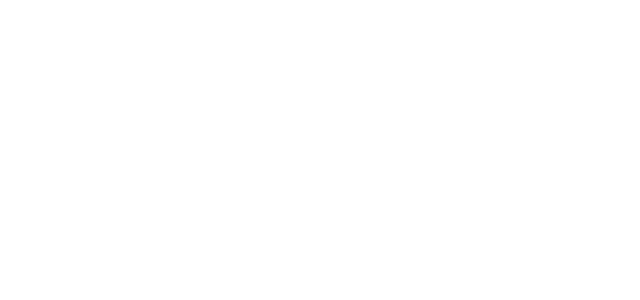
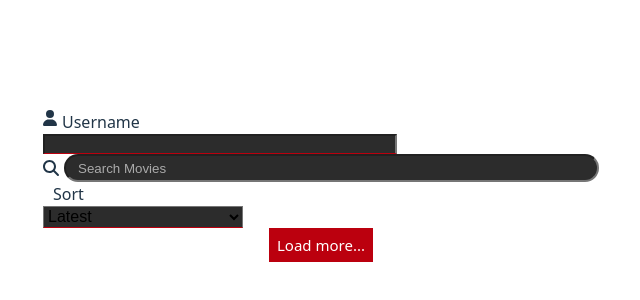
Before and after one commit to Julieed-971/holbertonschool-cinema-guru, a React (Vite) app: page / in a window 1280 px wide. Shown: the part 214-514 px from the top of the page, without its empty margins (319-959 px from the left). Built offline with nearby package versions, Linux system fonts and the light colour scheme.

Commit message:
Adding the general use components

```diff
--- a/src/App.jsx
+++ b/src/App.jsx
@@ -1,18 +1,27 @@
 import { useState } from 'react'
-import reactLogo from './assets/react.svg'
-import viteLogo from '/vite.svg'
 import './App.css'
+import Input from './components/general/Input'
+import SearchBar from './components/general/SearchBar'
+import SelectInput from './components/general/SelectInput'
+import Button from './components/general/Button'
+import { faUser } from '@fortawesome/free-solid-svg-icons';
 
-function App() {
-  const [count, setCount] = useState(0)
+export default function App() {
+  const [text, setText] = useState('')
+  const [search, setSearch] = useState('')
+  const [sort, setSort] = useState('')
 
   return (
-    <>
-      <div className="App">
-
-      </div>
-    </>
+    <div className="App">
+      <Input icon={faUser} label="Username" type="text" value={text} setValue={setText} className="username-input" />
+      <SearchBar title={search} setTitle={setSearch} />
+      <SelectInput
+        label="Sort"
+        options={['Latest', 'Oldest', 'Highest Rated', 'Lowest Rated']}
+        value={sort}
+        setValue={setSort}
+      />
+      <Button label="Load more..." onClick={() => console.log('clicked')} />
+    </div>
   )
 }
-
-export default App
--- /dev/null
+++ b/src/components/general/Button.jsx
@@ -0,0 +1,23 @@
+import './general.css';
+import { FontAwesomeIcon } from '@fortawesome/react-fontawesome'
+
+export default function Button(
+    {
+        label,
+        className,
+        onClick,
+        icon
+    }
+) {
+    const handleSelect = (event) => {
+        setValue(event.target.value)
+    }
+    return (
+        <>
+            <button className={`button ${className || ''}`} onClick={onClick}>
+                {icon && <FontAwesomeIcon icon={icon} />}
+                {label}
+            </button>
+        </>
+    )
+}
--- /dev/null
+++ b/src/components/general/Input.jsx
@@ -0,0 +1,30 @@
+import './general.css';
+import { FontAwesomeIcon } from '@fortawesome/react-fontawesome'
+
+export default function Input(
+    {
+        label,
+        type,
+        className,
+        value,
+        setValue,
+        icon,
+        inputAttributes
+    }
+
+) {
+    const handleInput = (event) => {
+        setValue(event.target.value);
+    }
+    return (
+        <>
+            <div className={`input-field ${className || ''}`}>
+                <div className="input-field-label-icon">
+                    {icon && <FontAwesomeIcon icon={icon} />}
+                    <label>{label}</label>
+                </div>
+                <input type={type} value={value} {...inputAttributes} onChange={handleInput} />
+            </div>
+        </>
+    )
+}
--- /dev/null
+++ b/src/components/general/SearchBar.jsx
@@ -0,0 +1,29 @@
+import "./general.css"
+import { FontAwesomeIcon } from '@fortawesome/react-fontawesome'
+import { faMagnifyingGlass } from '@fortawesome/free-solid-svg-icons'
+
+
+export default function SearchBar(
+    {
+        title,
+        setTitle
+    }
+) {
+    const handleInput = (event) => {
+        setTitle(event.target.value)
+    }
+    return (
+        <>
+            <div className="search-bar">
+                <FontAwesomeIcon className="input-icon" icon={faMagnifyingGlass} />
+                <input
+                    type="search"
+                    value={title}
+                    onChange={handleInput}
+                    placeholder="Search Movies"
+                />
+            </div>
+
+        </>
+    )
+}
--- /dev/null
+++ b/src/components/general/SelectInput.jsx
@@ -0,0 +1,29 @@
+import './general.css';
+
+export default function SelectInput(
+    {
+        label,
+        options,
+        className,
+        value,
+        setValue
+    }
+) {
+    const handleSelect = (event) => {
+        setValue(event.target.value)
+    }
+    return (
+        <>
+            <div className="select-input">
+                <label >
+                    {label}
+                    <select className={`select-field ${className || ''}`} value={value} onChange={handleSelect}>
+                        {options.map((option, index) => (
+                            <option key={index} value={option}>{option}</option>
+                        ))}
+                    </select>
+                </label>
+            </div>
+        </>
+    )
+}
--- /dev/null
+++ b/src/components/general/general.css
@@ -0,0 +1,132 @@
+/* MINIMAL RESET */
+
+*,
+:after,
+:before {
+    box-sizing: border-box
+}
+
+body {
+    margin: 0;
+    padding: 0;
+    min-height: 100vh;
+    scroll-behavior: smooth;
+    text-rendering: optimizeSpeed;
+    line-height: 1.5;
+    font-family: system-ui, -apple-system, BlinkMacSystemFont, 'Segoe UI', Roboto, Oxygen, Ubuntu, Cantarell, 'Open Sans', 'Helvetica Neue', sans-serif;
+}
+
+a,
+button {
+    color: inherit;
+    cursor: pointer
+}
+
+dd,
+dl,
+menu,
+ol,
+ul {
+    margin: 0;
+    padding: 0;
+    list-style: none
+}
+
+input:focus {
+    outline: none;
+    border: none;
+}
+
+/* SEARCH BAR */
+
+.search-bar {
+    display: flex;
+    flex-direction: row;
+    align-items: center;
+}
+
+.search-bar input {
+    width: 535px;
+    height: 28px;
+    border-radius: 15px;
+    background-color: #2C2C2C;
+    text-indent: 10px;
+}
+
+.search-bar input::placeholder {
+    font-size: 16;
+    color: #FFFFFF;
+    opacity: 60%;
+}
+
+.input-icon {
+    margin-right: 5px;
+}
+
+/* INPUT */
+
+.input-field {
+    display: flex;
+    flex-direction: column;
+    width: 354px;
+}
+
+.input-field-label-icon {
+    display: flex;
+    flex-direction: row;
+    align-items: start;
+}
+
+.input-field-label-icon label {
+    margin: 0 5px;
+}
+
+.input-field input {
+    border-bottom: 1px solid #BB000E;
+    background-color: #2C2C2C;
+}
+
+.input-field:focus-within input:focus {
+    border: 1px solid #E31C25;
+    color: #E31C25;
+}
+
+.input-field:focus-within .input-field-label-icon {
+    color: #E31C25;
+}
+
+/* SELECT INPUT */
+
+.select-input {
+    display: flex;
+}
+
+.select-input label {
+    text-align: left;
+    text-indent: 10px;
+}
+
+.select-field {
+    font-size: 16px;
+    display: flex;
+    width: 200px;
+    height: 22px;
+    flex-direction: column;
+    background-color: #2C2C2C;
+    border-bottom: 1px solid #BB000E;
+}
+
+/* BUTTON */
+
+.button {
+    background-color: #BB000E;
+    width: 104px;
+    height: 34px;
+    border-radius: 0;
+    font-size: 15px;
+    color: #FFFFFF;
+    white-space: nowrap;
+    text-align: center;
+    margin: 0;
+    padding: 0;
+}
```
Also changed, not shown: 1 other file (tests, documents, lock files or other folders).
